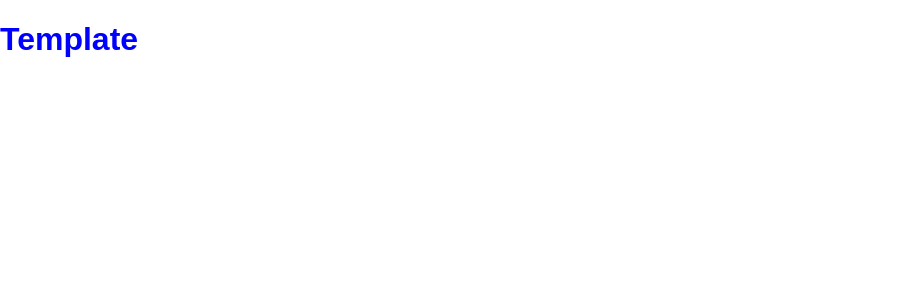
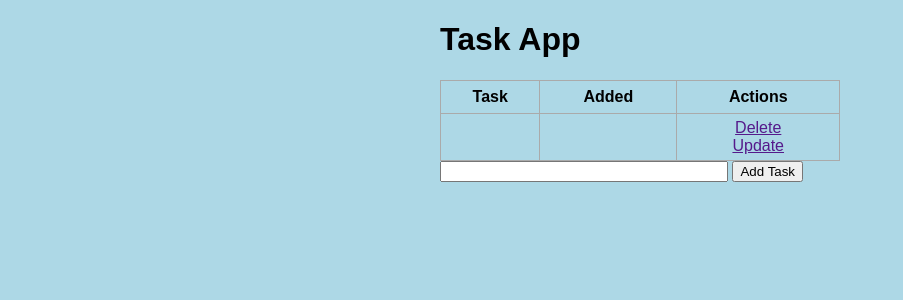
Before and after one commit to masonkimm/python-flask, a Flask app: page / in a window 1280 px wide. Shown: the top 300 px of the page, without its empty margins (0-903 px from the left). Run offline with Flask 2, Linux system fonts and the light colour scheme.

Commit message:
table template added

```diff
--- a/app.py
+++ b/app.py
@@ -17,7 +17,7 @@ class Todo(db.Model):
         return '<Task %r>' % self.id
 
 
-@app.route('/')
+@app.route('/', methods=['POST', 'GET'])
 def index():
     return render_template('index.html')
 
--- a/static/css/main.css
+++ b/static/css/main.css
@@ -1,5 +1,39 @@
-body {
+body,
+html {
   margin: 0;
   font-family: sans-serif;
-  color: blue;
+  background-color: lightblue;
 }
+
+.content {
+  margin: 0 auto;
+  width: 400px;
+}
+
+table,
+td,
+th {
+  border: 1px solid #aaa;
+}
+
+table {
+  border-collapse: collapse;
+  width: 100%;
+}
+
+th {
+  height: 30px;
+}
+
+td {
+  text-align: center;
+  padding: 5px;
+}
+
+.form {
+  margin-top: 20px;
+}
+
+#content {
+  width: 70%;
+}
--- a/templates/index.html
+++ b/templates/index.html
@@ -1,4 +1,28 @@
-{% extends 'base.html' %} {% block head %} {% endblock %} {% block body %}
-<h1>Template</h1>
+{% extends 'base.html' %} {% block head %}
+<title>Task App</title>
+{% endblock %} {% block body %}
+<div class="content">
+  <h1>Task App</h1>
+  <table>
+    <tr>
+      <th>Task</th>
+      <th>Added</th>
+      <th>Actions</th>
+    </tr>
+    <tr>
+      <td></td>
+      <td></td>
+      <td>
+        <a href="">Delete</a>
+        <br />
+        <a href="">Update</a>
+      </td>
+    </tr>
+  </table>
+  <form action="/" method="POST">
+    <input type="text" name="content" id="content" />
+    <input type="submit" value="Add Task" />
+  </form>
+</div>
 
 {% endblock %}
```
